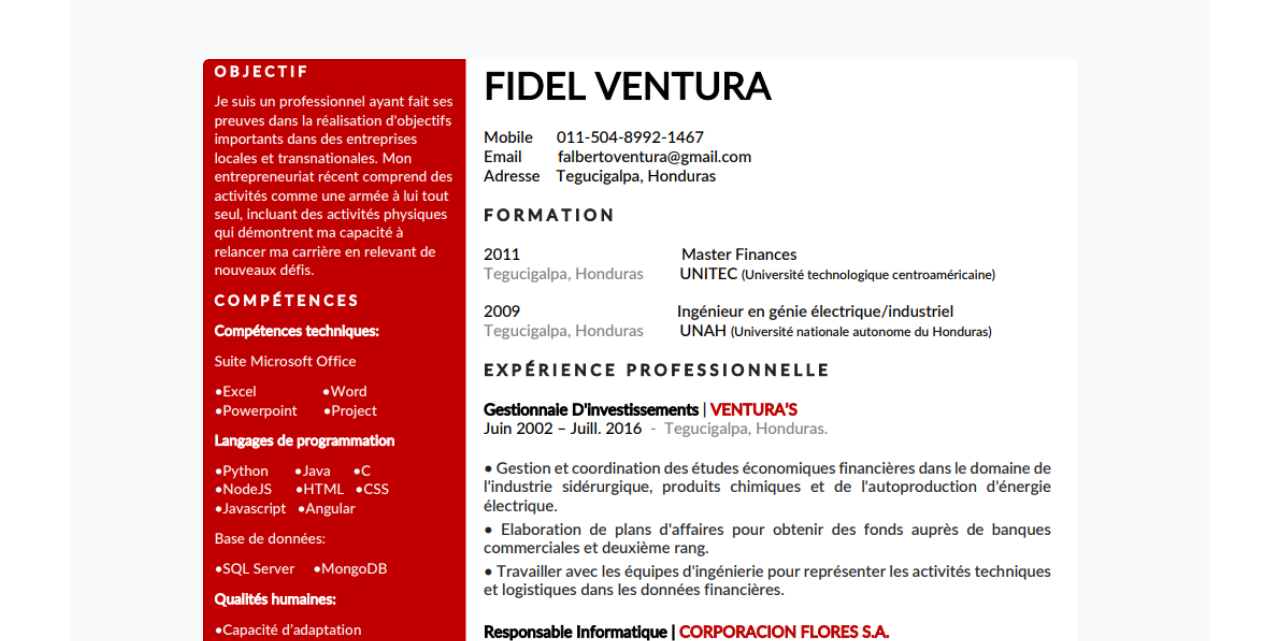
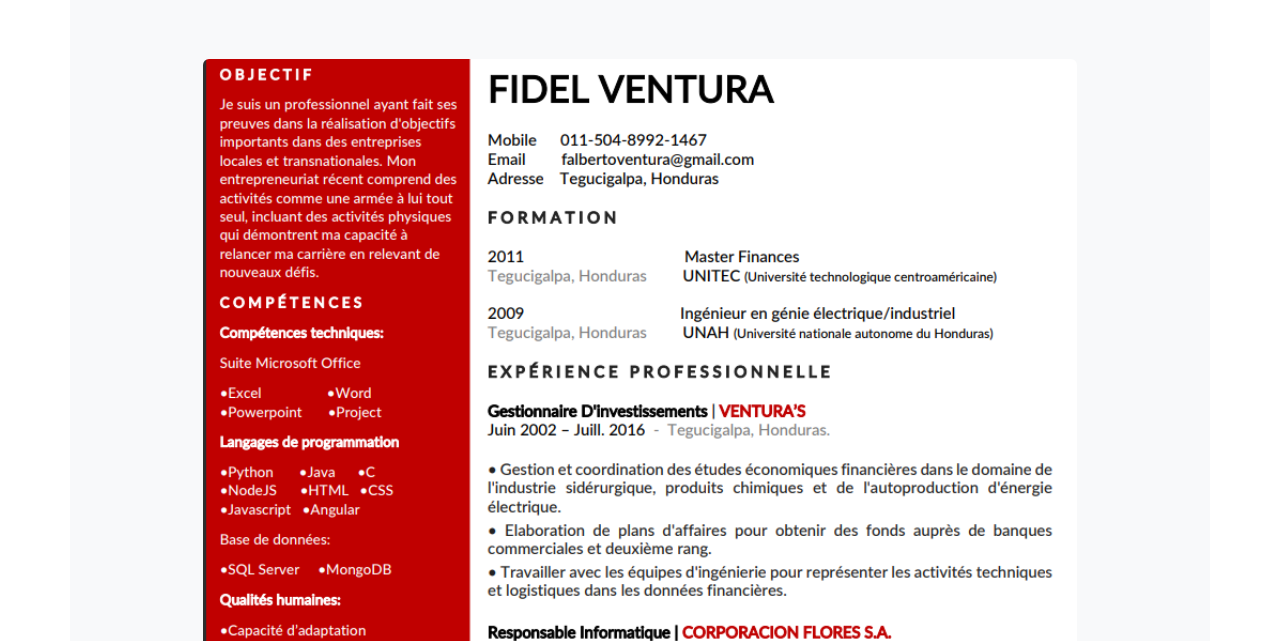
Before and after one commit to fventurat/Fidel-Ventura, a plain HTML site: page cv.html in a window 1280 px wide. Shown: the part 159-800 px from the top of the page. Drawn offline with nearby package versions, Linux system fonts and the light colour scheme.

Commit message:
img-pdf-change

```diff
--- a/cv.html
+++ b/cv.html
@@ -32,7 +32,7 @@
     <h1 class="mb-3 text-center text-header">Curriculum vitæ</h1>
     <br><br>
     <div class="container ">
-        <img src="fidel-cv.png" class="rounded mx-auto d-block titImg" alt="...">
+        <img src="fidel-cv2.png" class="rounded mx-auto d-block titImg" alt="...">
     </div>
     <a class="btn btn-secondary text-justify m-5" type="button" href="index.html" >
         Accueil
```
